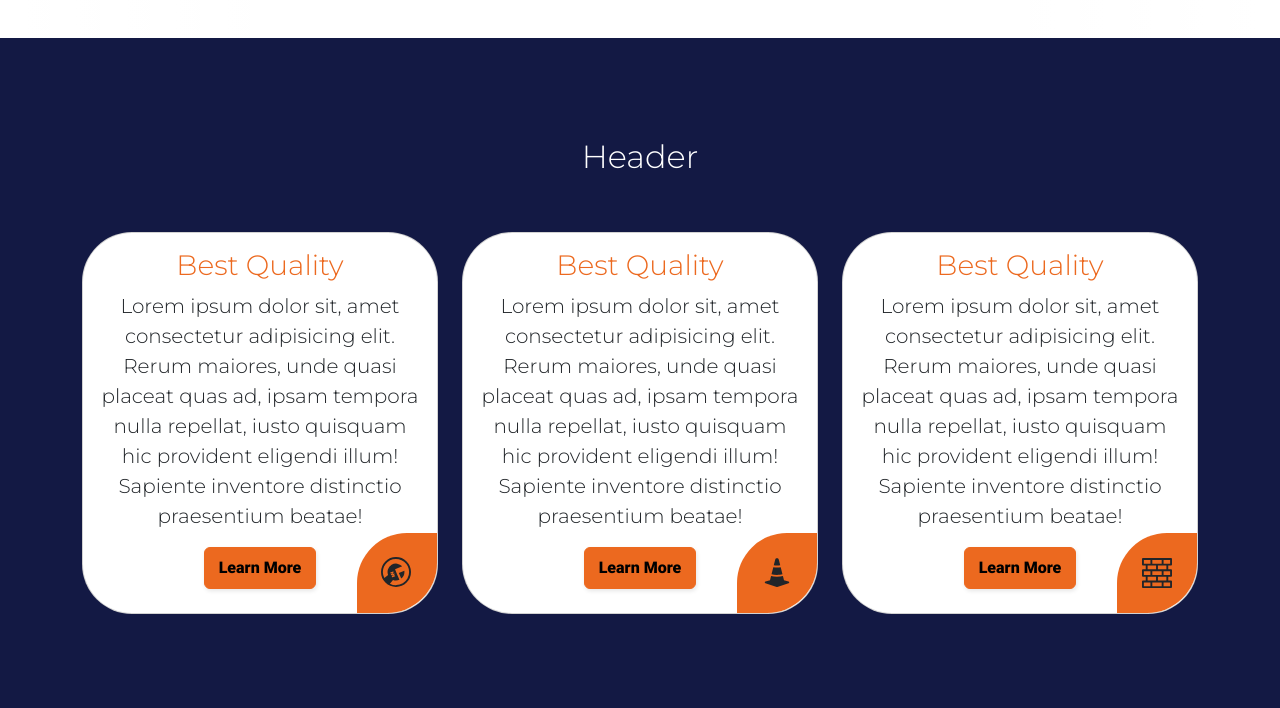
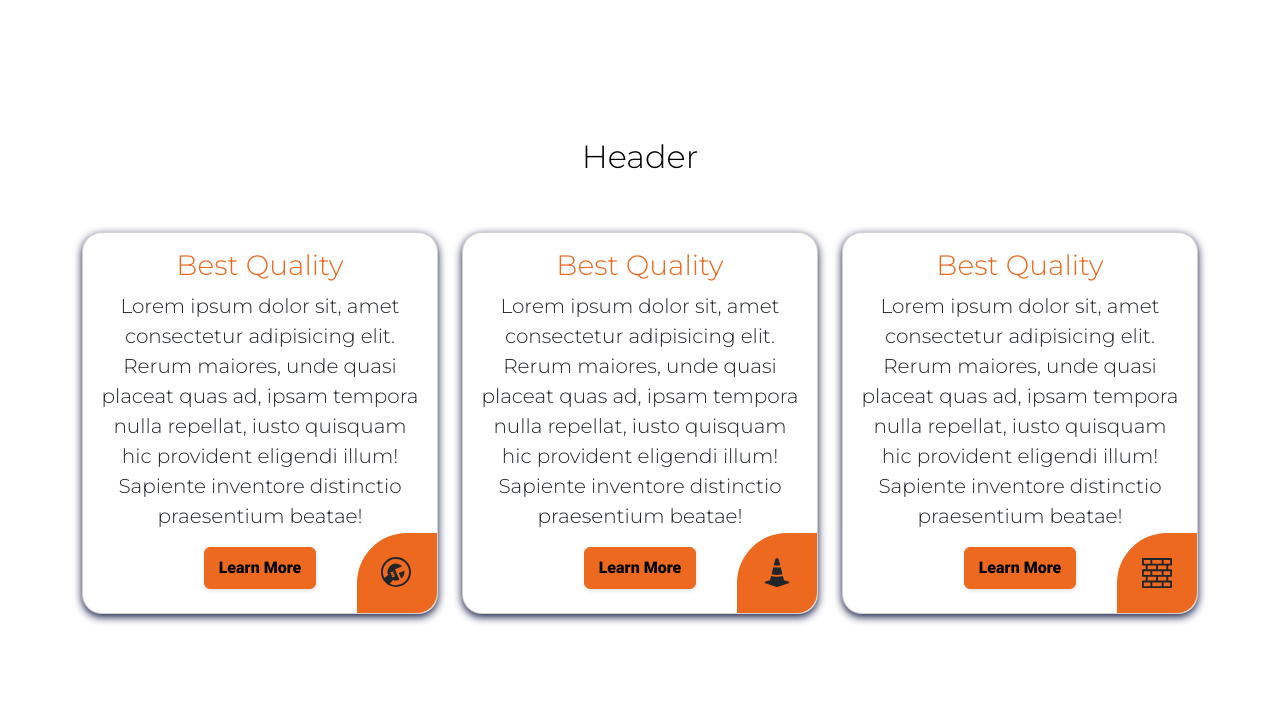
Before and after one commit to aadhyaaamashru/aadhyaaamashru.github.io, a plain HTML site: page index.html in a window 1280 px wide. Shown: the part 932-1640 px from the top of the page. Drawn offline with nearby package versions, Linux system fonts and the light colour scheme.

Commit message:
card-border

```diff
--- a/styles.css
+++ b/styles.css
@@ -214,22 +214,24 @@ body {
 
 /* ----------------------desc content--------------------------- */
 
+.desc-custom {
+  background-color: white;
+}
 .card-title {
 color:#ec691f
 }
 
-.desc-custom {
-  background-color: #131944;
-}
-
 .desc-header-custom h2 {
-  color: white;
+  color: black;
 }
 
 .card {
   position: relative;
-  border-radius: 50px 50px;
+  border-radius: 20px 20px;
   margin-bottom: 20px;
+  border-radius: 20px;
+  /* Change the alpha value from 0.24 to a lower value for a lighter shadow */
+  box-shadow: rgba(19, 25, 68, 2) 0px 3px 8px;
 }
 
 .card-body .svg-icon {
@@ -239,7 +241,7 @@ color:#ec691f
 }
 
 .container-svg {
-  border-radius: 50px 0px;
+  border-radius: 50px 0px  20px;
   position: absolute;
   bottom: 0;
   right: 0;
@@ -259,7 +261,7 @@ flex-shrink: 0;
   vertical-align: middle;
 }
 
-
+/* ----------------------tm content--------------------------- */
 
 /* CSS for .tmcontainer */
 .tmcontainer {
```
